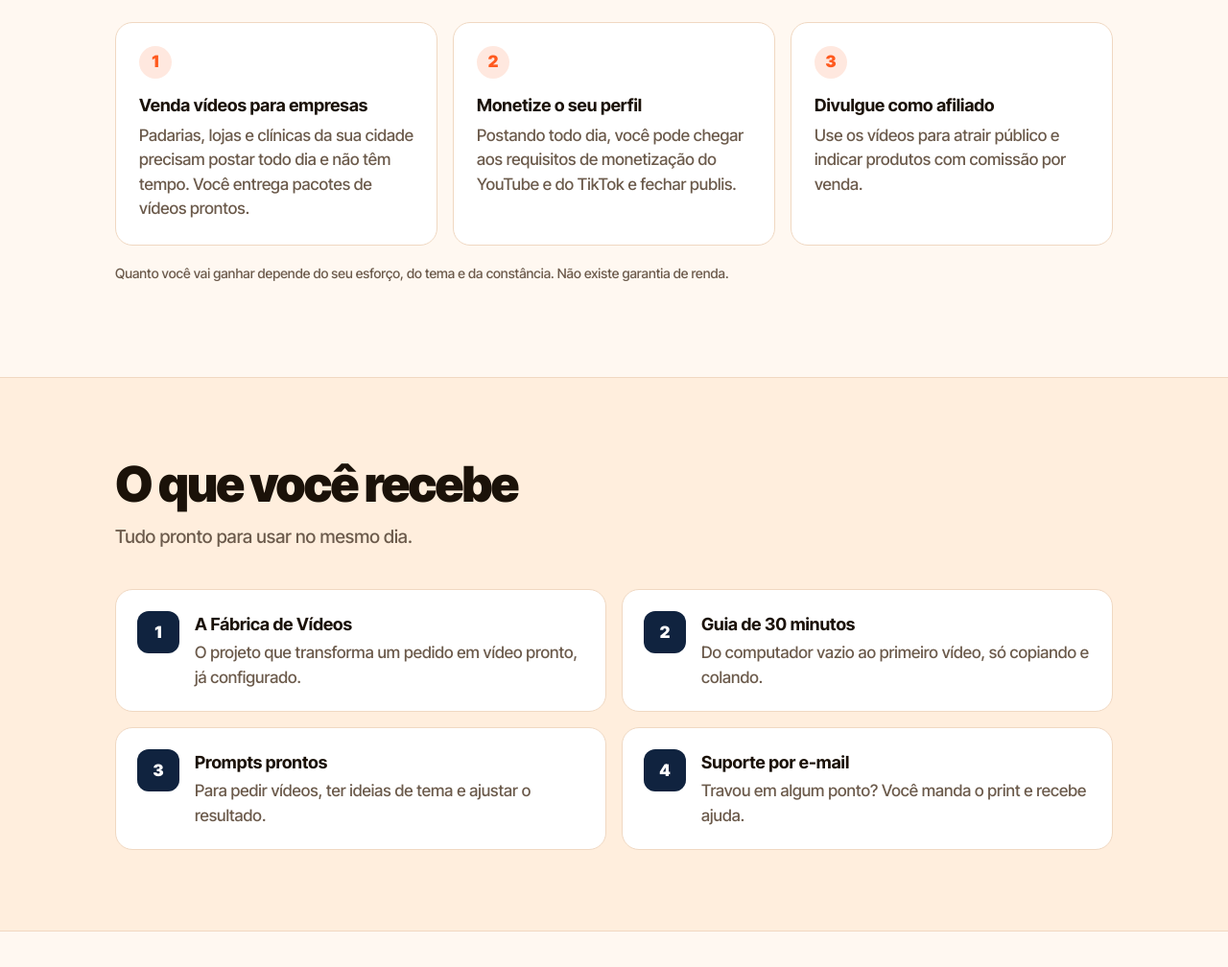
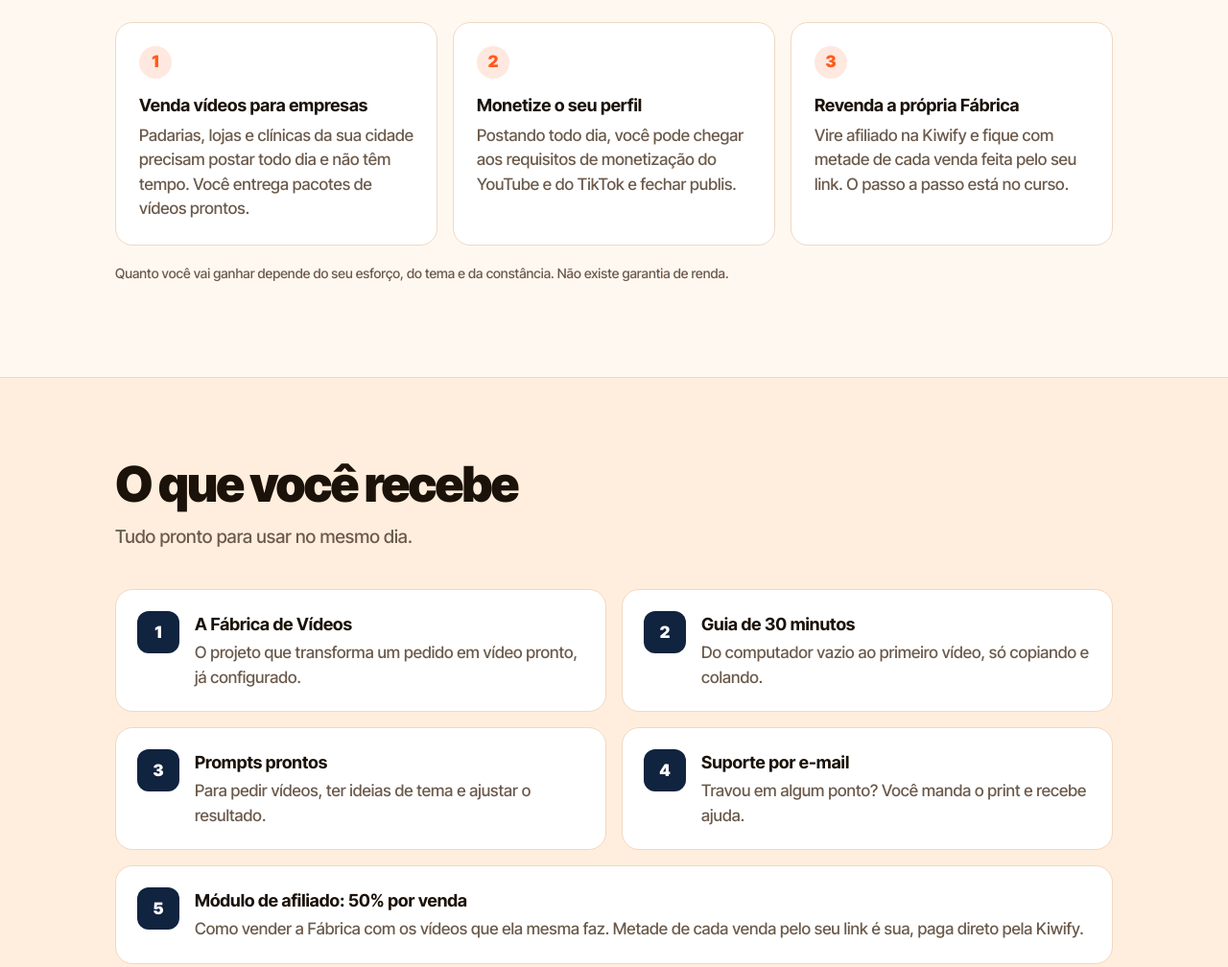
Before and after one commit to pedrotoscanos/fabrica-de-videos-ia, a plain HTML site: page index.html in a window 1280 px wide. Shown: the part 2740-3748 px from the top of the page at 96% size. Drawn offline with Linux system fonts and the light colour scheme.

Commit message:
Página de vendas: programa de afiliados com 50% por venda
Co-Authored-By: Claude Opus 5.5 <noreply@anthropic.com>

```diff
--- a/index.html
+++ b/index.html
@@ -215,7 +215,7 @@ footer p { margin: 0 0 6px; }
       <div class="dores">
         <div class="dor"><div class="x" style="background:rgba(255,90,31,.14);color:var(--amarelo)">1</div><b>Venda vídeos para empresas</b><span>Padarias, lojas e clínicas da sua cidade precisam postar todo dia e não têm tempo. Você entrega pacotes de vídeos prontos.</span></div>
         <div class="dor"><div class="x" style="background:rgba(255,90,31,.14);color:var(--amarelo)">2</div><b>Monetize o seu perfil</b><span>Postando todo dia, você pode chegar aos requisitos de monetização do YouTube e do TikTok e fechar publis.</span></div>
-        <div class="dor"><div class="x" style="background:rgba(255,90,31,.14);color:var(--amarelo)">3</div><b>Divulgue como afiliado</b><span>Use os vídeos para atrair público e indicar produtos com comissão por venda.</span></div>
+        <div class="dor"><div class="x" style="background:rgba(255,90,31,.14);color:var(--amarelo)">3</div><b>Revenda a própria Fábrica</b><span>Vire afiliado na Kiwify e fique com metade de cada venda feita pelo seu link. O passo a passo está no curso.</span></div>
       </div>
       <p style="color:var(--ink-2);font-size:.875rem;margin-top:18px">Quanto você vai ganhar depende do seu esforço, do tema e da constância. Não existe garantia de renda.</p>
     </div>
@@ -230,6 +230,7 @@ footer p { margin: 0 0 6px; }
         <div class="item"><i>2</i><b>Guia de 30 minutos</b><span>Do computador vazio ao primeiro vídeo, só copiando e colando.</span></div>
         <div class="item"><i>3</i><b>Prompts prontos</b><span>Para pedir vídeos, ter ideias de tema e ajustar o resultado.</span></div>
         <div class="item"><i>4</i><b>Suporte por e-mail</b><span>Travou em algum ponto? Você manda o print e recebe ajuda.</span></div>
+        <div class="item" style="grid-column:1/-1"><i>5</i><b>Módulo de afiliado: 50% por venda</b><span>Como vender a Fábrica com os vídeos que ela mesma faz. Metade de cada venda pelo seu link é sua, paga direto pela Kiwify.</span></div>
       </div>
     </div>
   </section>
@@ -286,7 +287,7 @@ footer p { margin: 0 0 6px; }
 
 <footer>
   <div class="c">
-    <p>Fábrica de Vídeos · Suporte: <a href="mailto:pedro.videos.shorts@gmail.com">pedro.videos.shorts@gmail.com</a> · <a href="curso/">Área do aluno</a></p>
+    <p>Fábrica de Vídeos · Suporte: <a href="mailto:pedro.videos.shorts@gmail.com">pedro.videos.shorts@gmail.com</a> · <a href="curso/">Área do aluno</a> · <a href="https://dashboard.kiwify.com/join/affiliate/a83IJsbb" target="_blank" rel="noopener">Seja afiliado (50%)</a></p>
     <p>Claude é uma marca da Anthropic. Este produto não é afiliado à Anthropic. Resultados individuais variam.</p>
   </div>
 </footer>
```
